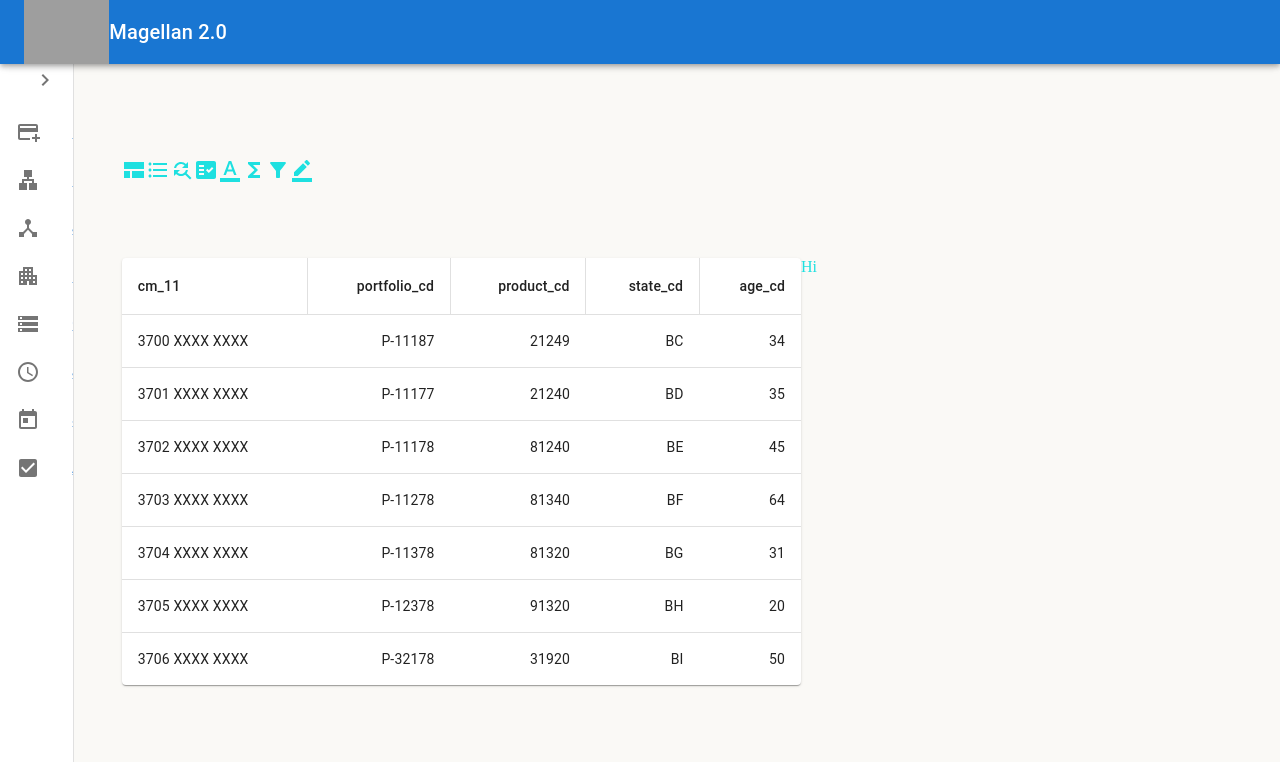
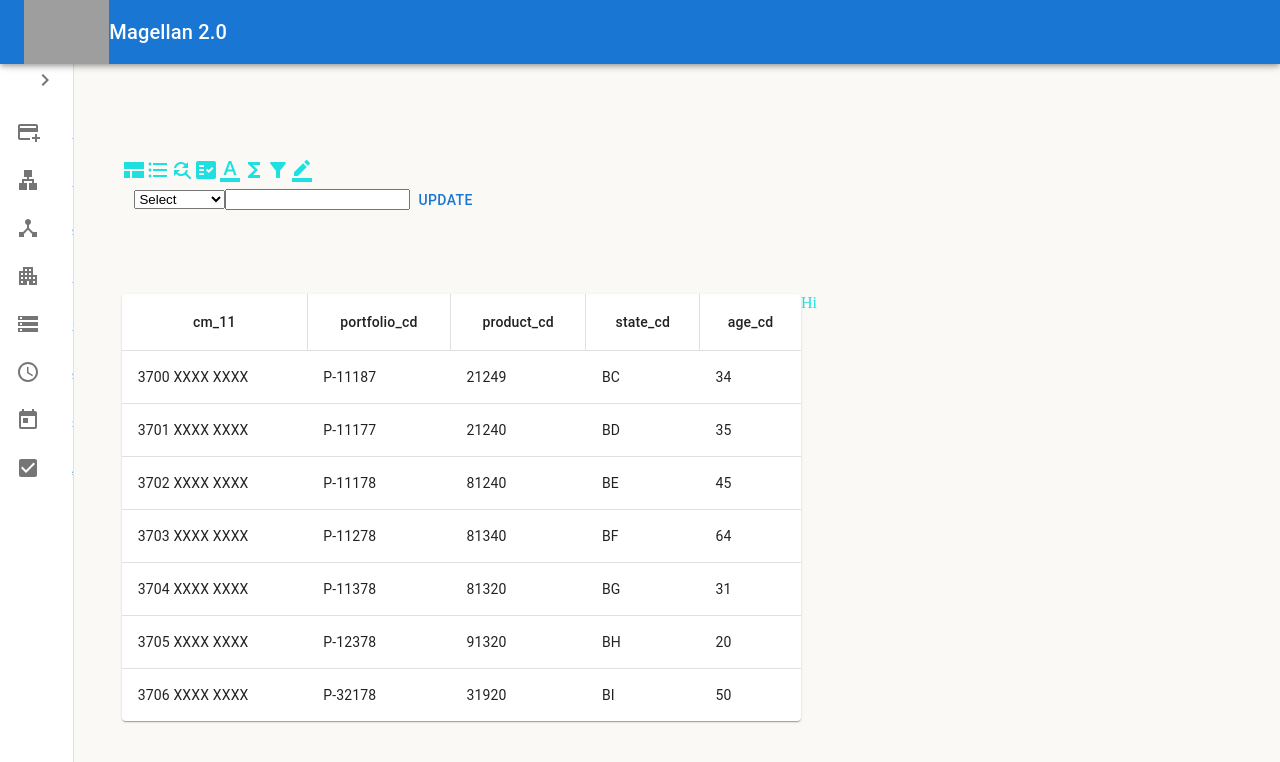
Before and after one commit to princi2090/AMEX-UI-ReactJS, a React app: page /monthlyFlow in a window 1280 px wide. Both pictures are taken after a click on the icon 253 px from the left and 169 px from the top of the page. Shown: the top 762 px of the page. Built offline with nearby package versions, Linux system fonts and the light colour scheme; grey boxes are pictures that could not be loaded.

Commit message:
added colmn name change

```diff
--- a/src/components/MonthlyFlow.js
+++ b/src/components/MonthlyFlow.js
@@ -1,6 +1,6 @@
-import React from 'react'
+import React, { useRef } from 'react'
 import "../styles/MonthlyFlow.css"
-import { ApacFlow } from '../utils/constants';
+import { ApacFlow, APAC_COLUMN_NAMES } from '../utils/constants';
 import Table from '@mui/material/Table';
 import TableBody from '@mui/material/TableBody';
 import TableCell from '@mui/material/TableCell';
@@ -8,9 +8,9 @@ import TableContainer from '@mui/material/TableContainer';
 import TableHead from '@mui/material/TableHead';
 import TableRow from '@mui/material/TableRow';
 import Paper from '@mui/material/Paper';
-import {useNavigate} from "react-router-dom";
+import { useNavigate } from "react-router-dom";
 import api_service from '../services/api_service';
-import { useState,useEffect } from 'react';
+import { useState, useEffect } from 'react';
 
 import ViewComfyIcon from '@mui/icons-material/ViewComfy';
 import FormatListBulletedIcon from '@mui/icons-material/FormatListBulleted';
@@ -20,64 +20,103 @@ import FormatColorTextIcon from '@mui/icons-material/FormatColorText';
 import FunctionsIcon from '@mui/icons-material/Functions';
 import FilterAltIcon from '@mui/icons-material/FilterAlt';
 import BorderColorIcon from '@mui/icons-material/BorderColor';
+import { Button } from '@mui/material';
 
-export const MonthlyFlow=()=> {
+export const MonthlyFlow = () => {
 
   const [data, setTableData] = useState([]);
+  const [columnName, setColumnName] = useState('');
+  const [all_columns, updateAllColumns] = useState(APAC_COLUMN_NAMES);
+  const column_name = useRef(null);
 
-    useEffect(()=>{
+  useEffect(() => {
     fetch(ApacFlow)
-        .then((res)=>res.json())
-        .then((data)=>{
-            // console.log(data)
+      .then((res) => res.json())
+      .then((data) => {
         setTableData(data)
-        })
-    },[])
+      });
+    displayColumnDiv();
+  }, []);
+
+  // useEffect(() => {
+  //   console.log('inside use effect', APAC_COLUMN_NAMES[0]);
+  // }, [APAC_COLUMN_NAMES]);
+
+  const updateColumnName = () => {
+    console.log(column_name.current.value);
+    APAC_COLUMN_NAMES[0].name = column_name.current.value;
+    updateAllColumns([...APAC_COLUMN_NAMES]);
+    console.log(all_columns);
+  };
+
+  const displayColumnDiv = () => {
+    let element = document.getElementById('column_name_div');
+    if (element.style.display === 'none') {
+      element.style.display = 'block';
+    } else {
+      element.style.display = 'none';
+    }
+  }
+
   return (
     <>
-     <div style={{display: "flex",
+      <div style={{
+        display: "flex",
         flexDirection: "row",
         marginLeft: "10%",
         marginTop: "3%",
         marginInline: "6%",
-        marginInlineStart: "9%"}}>
-        <ViewComfyIcon/>
-            <FormatListBulletedIcon/>
-            <FindReplaceIcon/>
-            <FactCheckIcon/>
-            <FormatColorTextIcon/>
-            <FunctionsIcon onClick={()=>console.log("Clicked Namechange")}/>
-            <FilterAltIcon onClick={()=>console.log("Clicked Filter")}/>
-            <BorderColorIcon/>
+        marginInlineStart: "9%"
+      }}>
+        <ViewComfyIcon />
+        <FormatListBulletedIcon />
+        <FindReplaceIcon />
+        <FactCheckIcon />
+        <FormatColorTextIcon />
+        <FunctionsIcon onClick={displayColumnDiv} />
+        <FilterAltIcon onClick={() => console.log("Clicked Filter")} />
+        <BorderColorIcon />
+      </div>
+      <div className='column_name_div' id='column_name_div'>
+        <select onChange={(e) => { setColumnName(e.target.value); }}>
+          <option>Select</option>
+          {all_columns.map((column, index) => {
+            return (
+              <option key={index}>{column.name}</option>
+            );
+          })}
+        </select>
+        <input type={'text'} ref={column_name} />
+        <Button onClick={updateColumnName}>Update</Button>
       </div>
       <div className='monthlyFlowTable'>
         <TableContainer component={Paper}>
           <Table sx={{ minWidth: 650 }} aria-label="simple table">
             <TableHead>
               <TableRow>
-            <TableCell>cm_11</TableCell>
-            <TableCell align="right">portfolio_cd</TableCell>
-            <TableCell align="right">product_cd</TableCell>
-            <TableCell align="right">state_cd</TableCell>
-            <TableCell align="right">age_cd</TableCell>
+                {all_columns.map((column, index) => {
+                  return (
+                    <TableCell key={index} align="center">{column.name}</TableCell>
+                  );
+                })}
               </TableRow>
             </TableHead>
             <TableBody>
-          {data.map((row,index) => (
+              {data.map((row, index) => (
                 <TableRow
                   key={index}
                   sx={{ '&:last-child td, &:last-child th': { border: 0 } }}
                 >
-              <TableCell
+                  {all_columns.map((column, col_index) => {
+                    return (
+                      <TableCell key={col_index}
                         component="th"
                         scope="row"
                       >
-                {row.cm_11}
+                        {row[column.accessor]}
                       </TableCell>
-              <TableCell align="right" >{row.portfolio_cd}</TableCell>
-              <TableCell align="right">{row.product_cd}</TableCell>
-              <TableCell align="right">{row.state_cd}</TableCell>
-              <TableCell align="right">{row.age_cd}</TableCell>
+                    );
+                  })}
                 </TableRow>
               ))}
             </TableBody>
--- a/src/styles/MonthlyFlow.css
+++ b/src/styles/MonthlyFlow.css
@@ -10,3 +10,8 @@ element.style {
     margin-top: 70px !important;
     margin-right: 341px !important;
 }
+
+.column_name_div {
+    margin-left: 10%;
+    display: none;
+}
--- a/src/utils/constants.js
+++ b/src/utils/constants.js
@@ -17,65 +17,88 @@ const SIDEBAR_NAVS = [
     //     path: '/maps'
     // },
     {
-        name:'Job',
-        path:'/job'
+        name: 'Job',
+        path: '/job'
     },
     {
-        name:'Library',
-        path:'/library'
+        name: 'Library',
+        path: '/library'
     },
     {
-        name:'Connection',
-        path:'/connection'
+        name: 'Connection',
+        path: '/connection'
     },
     {
-        name:'Job History',
-        path:'/jobHistory'
+        name: 'Job History',
+        path: '/jobHistory'
     },
     {
-        name:'Scheduler',
-        path:'/scheduler'
+        name: 'Scheduler',
+        path: '/scheduler'
     },
     {
-        name:'Approvals',
-        path:'/approvals'
+        name: 'Approvals',
+        path: '/approvals'
     }
 ];
 
-const leftsideicons=[
+const leftsideicons = [
     {
-        id:1,
-        tag:MailIcon
+        id: 1,
+        tag: MailIcon
     },
     {
-        id:2,
-        tag:InboxIcon
+        id: 2,
+        tag: InboxIcon
     },
     {
-        id:3,
-        tag:MailIcon
+        id: 3,
+        tag: MailIcon
     },
     {
-        id:4,
-        tag:MailIcon
+        id: 4,
+        tag: MailIcon
     },
     {
-        id:5,
-        tag:MailIcon
+        id: 5,
+        tag: MailIcon
     },
     {
-        id:6,
-        tag:MailIcon
+        id: 6,
+        tag: MailIcon
     },
     {
-        id:7,
-        tag:MailIcon
+        id: 7,
+        tag: MailIcon
     },
     {
-        id:8,
-        tag:MailIcon
+        id: 8,
+        tag: MailIcon
     },
 
 ]
 
-export {SIDEBAR_NAVS,leftsideicons}
+export const APAC_COLUMN_NAMES = [
+    {
+        name: 'cm_11',
+        accessor: 'cm_11'
+    },
+    {
+        name: 'portfolio_cd',
+        accessor: 'portfolio_cd'
+    },
+    {
+        name: 'product_cd',
+        accessor: 'product_cd'
+    },
+    {
+        name: 'state_cd',
+        accessor: 'state_cd'
+    },
+    {
+        name: 'age_cd',
+        accessor: 'age_cd'
+    }
+];
+
+export { SIDEBAR_NAVS, leftsideicons }
```
Also changed, not shown: src/assets/static_files/ApacFlow.json (added, +51 -0 lines). Lines whose indentation alone changed are shown as unchanged.
